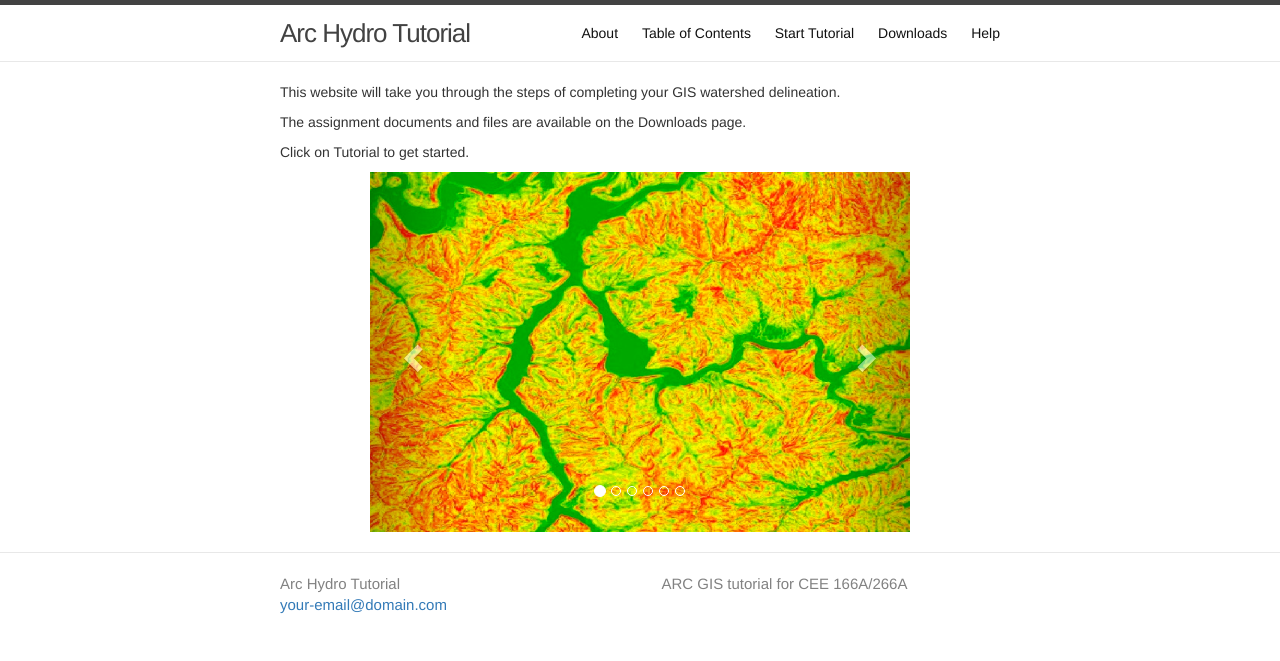
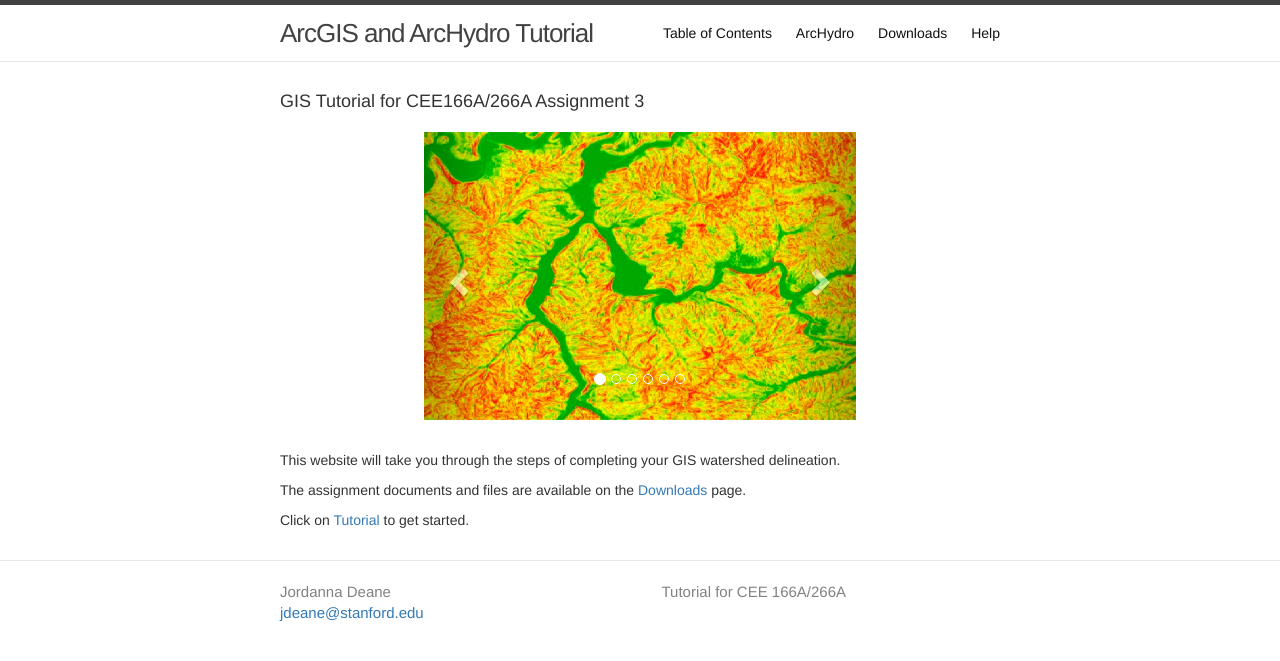
Before and after one commit to jordannad/ArcHydroTutorial, a Jekyll site: the page built from index.html, in a window 1280 px wide. Shown: the top 661 px of the page. Built offline with Jekyll 4.4.1, drawn with Linux system fonts in a browser that asks for light colours; nearby versions of some CDN libraries.

Commit message:
Real code (sorta)

```diff
--- a/_config.yml
+++ b/_config.yml
@@ -1,8 +1,8 @@
 # Site settings
-title: Arc Hydro Tutorial
-email: your-email@domain.com
+title: ArcGIS and ArcHydro Tutorial
+email: jdeane@stanford.edu
 description: > # this means to ignore newlines until "baseurl:"
-  ARC GIS tutorial for CEE 166A/266A
+  Tutorial for CEE 166A/266A
 baseurl: "" # the subpath of your site, e.g. /blog/
 url: "http://yourdomain.com" # the base hostname & protocol for your site
 twitter_username: jekyllrb
--- a/_includes/footer.html
+++ b/_includes/footer.html
@@ -7,7 +7,8 @@
     <div class="footer-col-wrapper">
       <div class="footer-col footer-col-1">
         <ul class="contact-list">
-          <li>{{ site.title }}</li>
+          <!-- <li>{{ site.title }}</li> -->
+          <li>Jordanna Deane</li>
           <li><a href="mailto:{{ site.email }}">{{ site.email }}</a></li>
         </ul>
       </div>
--- a/_includes/header.html
+++ b/_includes/header.html
@@ -14,9 +14,8 @@
       </a>
 
       <div class="trigger">
-        <a class="page-link" href="/about/">About</a>
         <a class="page-link" href="/contents.html">Table of Contents</a>
-        <a class="page-link" href="/TerrainPreprocessing/00-introduction.html">Start Tutorial</a>
+        <a class="page-link" href="/TerrainPreprocessing/00-introduction.html">ArcHydro</a>
         <a class="page-link" href="/downloads/">Downloads</a>
         <a class="page-link" href="/help/">Help</a>
       </div>
--- a/index.html
+++ b/index.html
@@ -3,14 +3,10 @@ layout: homepage
 ---
 
 <div class="home">
-  <p> This website will take you through the steps of completing your GIS watershed delineation.
 
-  <p> The assignment documents and files are available on the Downloads page.
+<h4> GIS Tutorial for CEE166A/266A Assignment 3 </h4>
 
-  <p> Click on Tutorial to get started.
-
-
-<div id="carousel-example-generic" class="carousel slide" data-ride="carousel" style="margin-left:auto;margin-right:auto;width:75%">
+<div id="carousel-example-generic" class="carousel slide" data-ride="carousel" style="margin-left:auto;margin-right:auto;width:60%;margin-bottom:30px;margin-top:20px">
   <!-- Indicators -->
   <ol class="carousel-indicators">
     <li data-target="#carousel-example-generic" data-slide-to="0" class="active"></li>
@@ -76,6 +72,12 @@ layout: homepage
   </a>
 </div>
 
+
+  <p> This website will take you through the steps of completing your GIS watershed delineation.
+
+  <p> The assignment documents and files are available on the <a href="/downloads/">Downloads</a> page.
+
+  <p> Click on <a href="/contents.html">Tutorial</a> to get started.
 <!--<h1 class="page-heading">Posts</h1>
 
   <ul class="post-list">
```
Also changed, not shown: about.md (deleted, +0 -11 lines), _layouts/homepage.html (line endings or trailing spaces).
